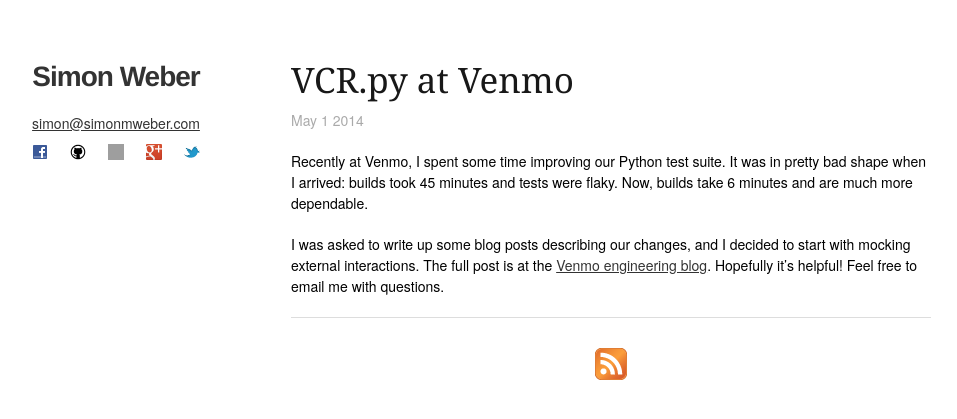
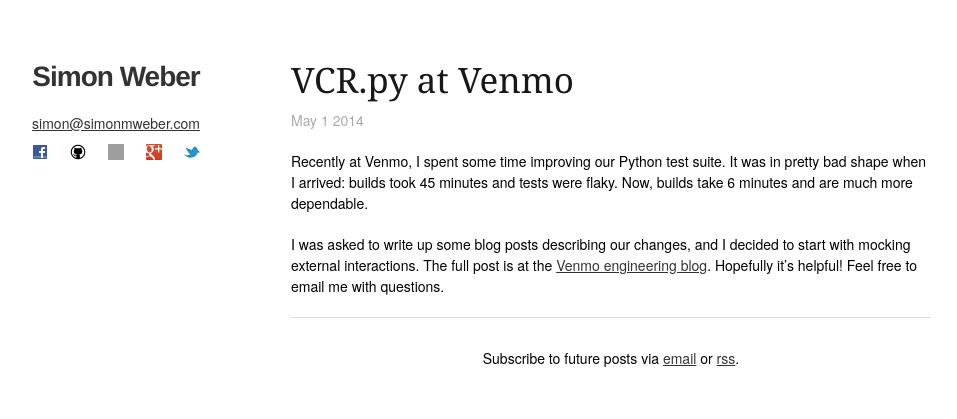
Before and after one commit to simon-weber/simon-weber.github.com, a Jekyll site: the page built from _posts/2014-05-01-vcrpy-at-venmo.md, in a window 1280 px wide. Shown: the top 419 px of the page, without its empty margins (179-1136 px from the left). Built offline with Jekyll 4.4.1, drawn with Linux system fonts in a browser that asks for light colours; grey boxes are pictures that could not be loaded.

Commit message:
add email list link

```diff
--- a/_layouts/default.html
+++ b/_layouts/default.html
@@ -43,9 +43,9 @@
                 <li>
 
                 <div class="favicon five-spaced row">
-                    <span><a href="http://www.facebook.com/simon.weber1"><img alt="Facebook" src="/images/facebook.ico"></a></span>
+                    <span><a href="https://www.facebook.com/simon.weber1"><img alt="Facebook" src="/images/facebook.ico"></a></span>
                     <span><a href="https://github.com/simon-weber"><img alt="GitHub" src="/images/github.ico"></a></span>
-                    <span><a href="http://www.linkedin.com/in/simonmweber"><img alt="LinkedIn" src="/images/linkedin.ico"></a></span>
+                    <span><a href="https://www.linkedin.com/in/simonmweber"><img alt="LinkedIn" src="/images/linkedin.ico"></a></span>
                     <span><a href="https://plus.google.com/103350848301234480355"><img alt="Google+" src="/images/plus.ico"></a></span>
                     <span><a href="https://twitter.com/#!/simonmweber"><img alt="Twitter" src="/images/twitter.ico"></a></span>
                 </div>
--- a/_layouts/post.html
+++ b/_layouts/post.html
@@ -9,7 +9,10 @@
     <hr>
     <div id="subscribe">
         <p>
-        <a href="http://feeds.feedburner.com/SimonWeber"><img src="/images/rss.png" alt="Subscribe to RSS Feed" /></a>
+        Subscribe to future posts via
+        <a href="http://eepurl.com/cwwox1" target="_blank">email</a>
+        or
+        <a href="http://feeds.feedburner.com/SimonWeber" target="_blank">rss</a>.
         </p>
     </div>
 </div>
```
